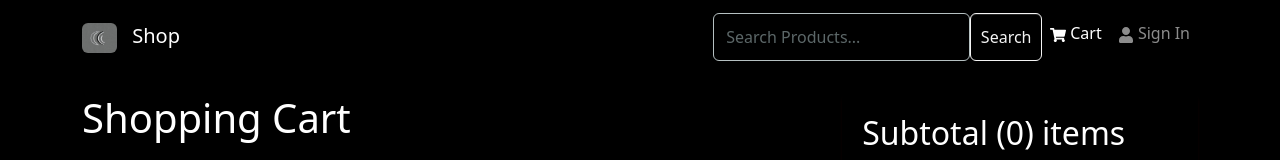
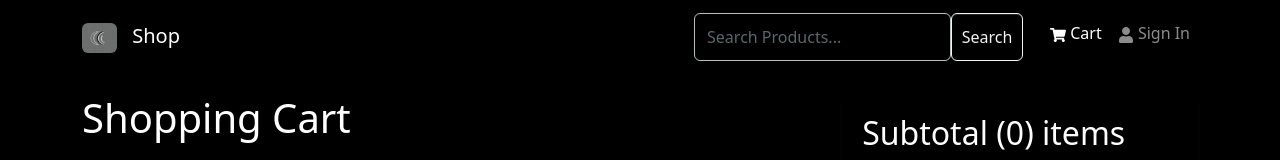
Before and after one commit to janfess/demo-shop, a React (Create React App) app in the folder frontend/: page /cart in a window 1280 px wide. Shown: the top 160 px of the page. Built offline with nearby package versions, Linux system fonts and the light colour scheme.

Commit message:
modified Search and Button

```diff
--- a/frontend/src/components/Search.jsx
+++ b/frontend/src/components/Search.jsx
@@ -40,7 +40,7 @@ const Search = () => {
   };
 
   return (
-    <Form onSubmit={submitHandler} style={marginStyle} className='d-flex'>
+    <Form onSubmit={submitHandler} style={marginStyle} className='d-flex mx-md-3 mx-sm-0'>
       <Form.Control
         type='text'
         name='q'
```
